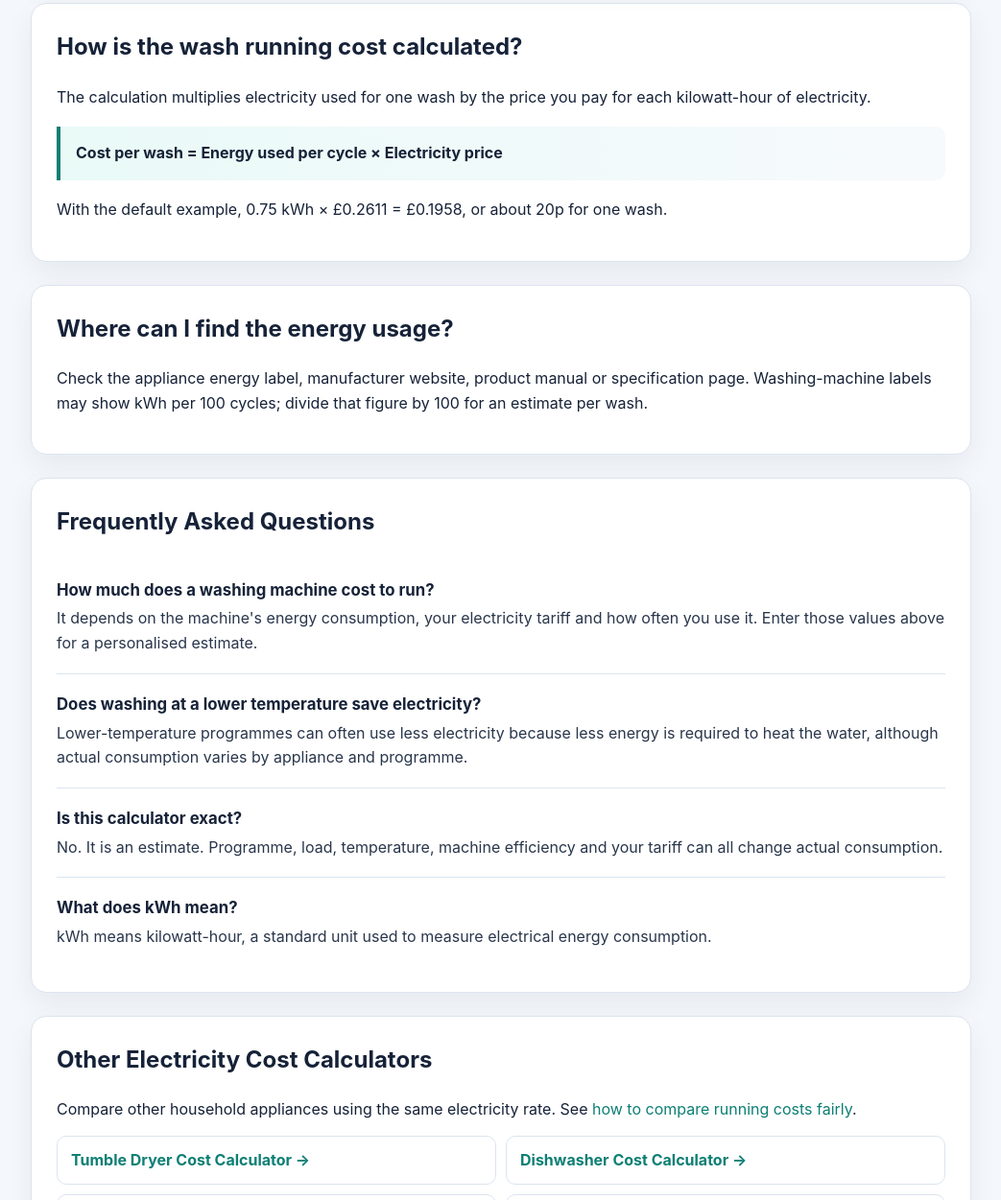
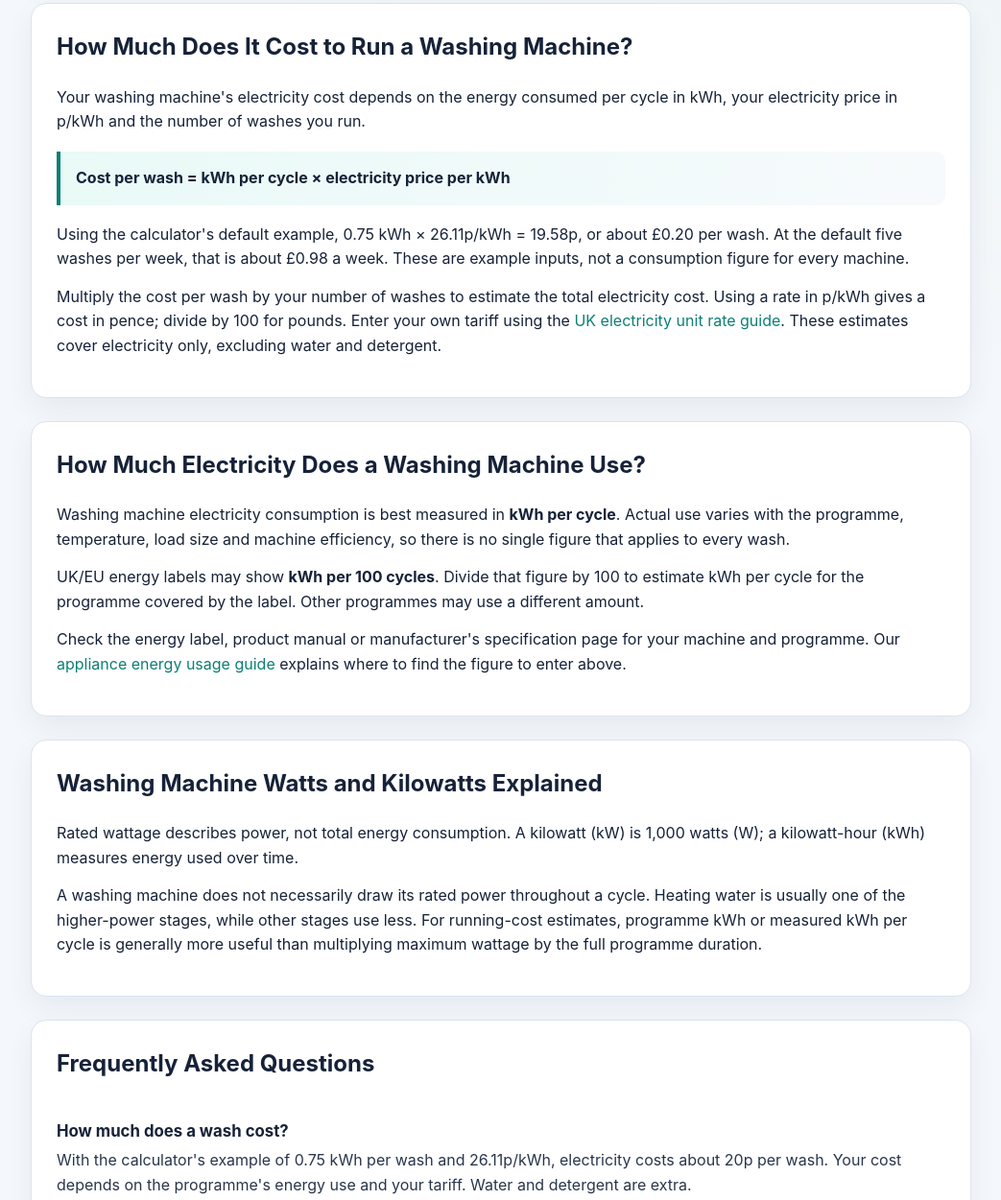
Before and after one commit to khanmha/EnergyCalc-UK-complete, a plain HTML site: page calculators/washing-machine-running-cost-calculator/index.html in a window 1280 px wide. Shown: the part 1893-3144 px from the top of the page at 96% size, without its empty margins (118-1161 px from the left). Drawn offline with Linux system fonts and the light colour scheme.

Commit message:
SEO optimise washing machine calculator

```diff
--- a/calculators/washing-machine-running-cost-calculator/index.html
+++ b/calculators/washing-machine-running-cost-calculator/index.html
@@ -41,10 +41,10 @@
   <meta charset="utf-8">
   <meta name="viewport" content="width=device-width,initial-scale=1">
   <title>Washing Machine Running Cost Calculator UK | EnergyCalc UK</title>
-  <meta name="description" content="Calculate how much your washing machine costs to run per wash, week, month and year using your own electricity rate.">
+  <meta name="description" content="Estimate your UK washing machine running cost and cost per wash from electricity usage in kWh, using your own electricity rate.">
   <meta name="robots" content="index,follow">
   <meta property="og:title" content="Washing Machine Running Cost Calculator UK | EnergyCalc UK">
-  <meta property="og:description" content="Calculate how much your washing machine costs to run per wash, week, month and year using your own electricity rate.">
+  <meta property="og:description" content="Estimate your UK washing machine running cost and cost per wash from electricity usage in kWh, using your own electricity rate.">
   <meta property="og:type" content="website">
   <meta name="theme-color" content="#0d7f74">
     <link rel="canonical" href="https://www.ukenergycalc.co.uk/calculators/washing-machine-running-cost-calculator/">
@@ -121,20 +121,35 @@
     </section>
 
     <section class="card content-card">
-      <h2>How is the wash running cost calculated?</h2>
-      <p>The calculation multiplies electricity used for one wash by the price you pay for each kilowatt-hour of electricity.</p>
-      <div class="formula">Cost per wash = Energy used per cycle × Electricity price</div>
-      <p>With the default example, 0.75 kWh × £0.2611 = £0.1958, or about 20p for one wash.</p>
+      <h2>How Much Does It Cost to Run a Washing Machine?</h2>
+      <p>Your washing machine's electricity cost depends on the energy consumed per cycle in kWh, your electricity price in p/kWh and the number of washes you run.</p>
+      <div class="formula">Cost per wash = kWh per cycle × electricity price per kWh</div>
+      <p>Using the calculator's default example, 0.75 kWh × 26.11p/kWh = 19.58p, or about £0.20 per wash. At the default five washes per week, that is about £0.98 a week. These are example inputs, not a consumption figure for every machine.</p>
+      <p>Multiply the cost per wash by your number of washes to estimate the total electricity cost. Using a rate in p/kWh gives a cost in pence; divide by 100 for pounds. Enter your own tariff using the <a href="/guides/uk-electricity-unit-rate-guide/">UK electricity unit rate guide</a>. These estimates cover electricity only, excluding water and detergent.</p>
     </section>
 
     <section class="card content-card">
-      <h2>Where can I find the energy usage?</h2>
-      <p>Check the appliance energy label, manufacturer website, product manual or specification page. Washing-machine labels may show kWh per 100 cycles; divide that figure by 100 for an estimate per wash.</p>
+      <h2>How Much Electricity Does a Washing Machine Use?</h2>
+      <p>Washing machine electricity consumption is best measured in <strong>kWh per cycle</strong>. Actual use varies with the programme, temperature, load size and machine efficiency, so there is no single figure that applies to every wash.</p>
+      <p>UK/EU energy labels may show <strong>kWh per 100 cycles</strong>. Divide that figure by 100 to estimate kWh per cycle for the programme covered by the label. Other programmes may use a different amount.</p>
+      <p>Check the energy label, product manual or manufacturer's specification page for your machine and programme. Our <a href="/guides/how-to-find-appliance-energy-use/">appliance energy usage guide</a> explains where to find the figure to enter above.</p>
+    </section>
+
+    <section class="card content-card">
+      <h2>Washing Machine Watts and Kilowatts Explained</h2>
+      <p>Rated wattage describes power, not total energy consumption. A kilowatt (kW) is 1,000 watts (W); a kilowatt-hour (kWh) measures energy used over time.</p>
+      <p>A washing machine does not necessarily draw its rated power throughout a cycle. Heating water is usually one of the higher-power stages, while other stages use less. For running-cost estimates, programme kWh or measured kWh per cycle is generally more useful than multiplying maximum wattage by the full programme duration.</p>
     </section>
 
     <section class="card content-card">
       <h2>Frequently Asked Questions</h2>
-      <div class="faq-item"><h3>How much does a washing machine cost to run?</h3><p>It depends on the machine's energy consumption, your electricity tariff and how often you use it. Enter those values above for a personalised estimate.</p></div><div class="faq-item"><h3>Does washing at a lower temperature save electricity?</h3><p>Lower-temperature programmes can often use less electricity because less energy is required to heat the water, although actual consumption varies by appliance and programme.</p></div><div class="faq-item"><h3>Is this calculator exact?</h3><p>No. It is an estimate. Programme, load, temperature, machine efficiency and your tariff can all change actual consumption.</p></div><div class="faq-item"><h3>What does kWh mean?</h3><p>kWh means kilowatt-hour, a standard unit used to measure electrical energy consumption.</p></div>
+      <div class="faq-item"><h3>How much does a wash cost?</h3><p>With the calculator's example of 0.75 kWh per wash and 26.11p/kWh, electricity costs about 20p per wash. Your cost depends on the programme's energy use and your tariff. Water and detergent are extra.</p></div>
+      <div class="faq-item"><h3>How much electricity does a washing machine use?</h3><p>Use the kWh per cycle listed for your machine and programme, or divide the energy label's kWh per 100 cycles by 100. Temperature, load size, programme and machine efficiency affect actual use; the calculator's 0.75 kWh default is an example.</p></div>
+      <div class="faq-item"><h3>How much does it cost to run a washing machine for one hour?</h3><p>Multiply the kWh actually consumed during that hour by your electricity rate per kWh. Power varies throughout a wash, so using maximum wattage for a whole hour can be misleading. For the cost of a complete wash, use measured cycle consumption or the programme's kWh figure in the calculator above.</p></div>
+      <div class="faq-item"><h3>How many watts does a washing machine use?</h3><p>Check your machine's rating plate or manual for its rated power in watts (W) or kilowatts (kW). Actual power changes during the cycle, particularly when heating water, so the rating alone does not tell you the energy used or cost per wash.</p></div>
+      <div class="faq-item"><h3>Does washing at a lower temperature save electricity?</h3><p>Lower-temperature programmes can often use less electricity because less energy is required to heat the water, although actual consumption varies by appliance and programme.</p></div>
+      <div class="faq-item"><h3>Is this calculator exact?</h3><p>No. It estimates electricity costs from the values you enter. Programme, load, temperature and machine efficiency affect energy use, while your tariff determines the price per kWh.</p></div>
+      <div class="faq-item"><h3>What does kWh mean?</h3><p>kWh means kilowatt-hour, a standard unit used to measure electrical energy consumption.</p></div>
     </section>
 
 
```
